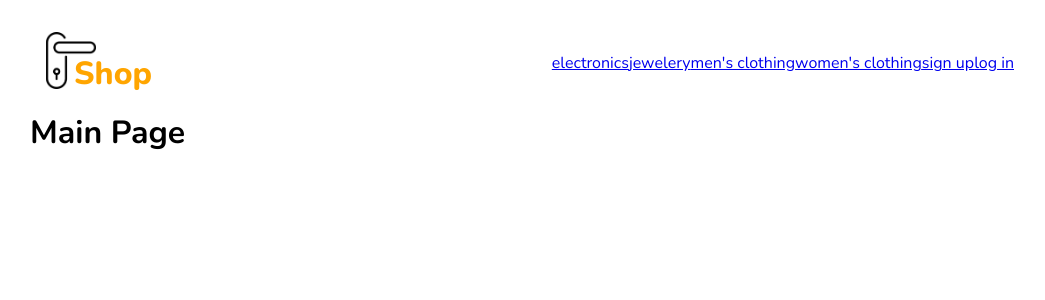
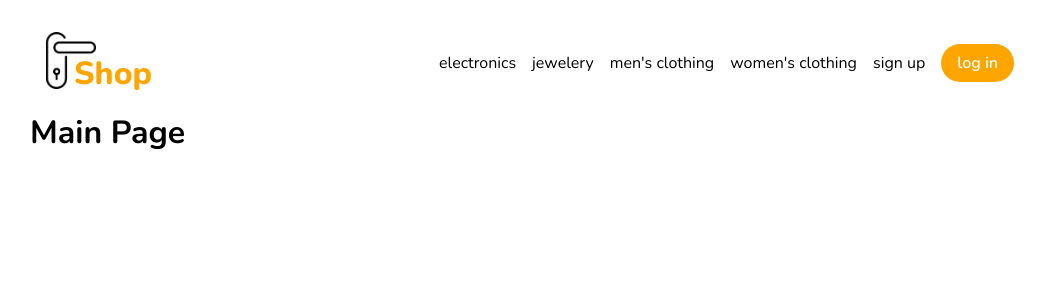
Before and after one commit to Trevor-143/door-shop, a Nuxt app: page / in a window 1280 px wide. Shown: the top 300 px of the page, without its empty margins (118-1163 px from the left). Built offline with nearby package versions, Linux system fonts and the light colour scheme.

Commit message:
workign on nav

```diff
--- a/components/MainHeader.vue
+++ b/components/MainHeader.vue
@@ -68,5 +68,17 @@ const userId = useCookie('userId', { sameSite: 'lax' })
     display: flex;
     align-items: center;
 }
+.bigNav a {
+    text-decoration: none;
+    color: #000000;
+    margin-left: 1rem;
+}
+.bigNav a:last-child {
+    padding: 0.5rem 1rem;
+    background-color: orange;
+    color: #ffffff;
+    font-weight: 600;
+    border-radius: 2rem;
+}
 
 </style>
```
